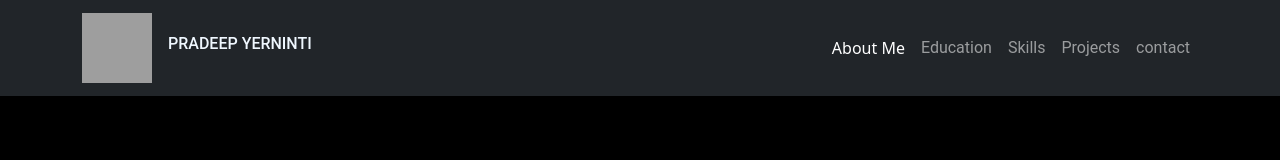
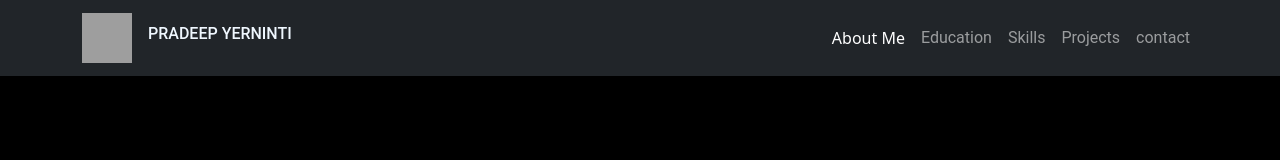
Before and after one commit to Pradeep-yerninti/pradeep_practice, a plain HTML site: page docs/index.html in a window 1280 px wide. Shown: the top 160 px of the page. Drawn offline with nearby package versions, Linux system fonts and the light colour scheme; grey boxes are pictures that could not be loaded.

Commit message:
refactor: adjust model dimensions and update navbar class for better layout

```diff
--- a/docs/index.css
+++ b/docs/index.css
@@ -1,7 +1,7 @@
 
 .model{
-    height:70px;
-    width:70px;
+    height:50px;
+    width:50px;
 }
 
 .banner-ground{
--- a/docs/index.html
+++ b/docs/index.html
@@ -11,7 +11,7 @@
 <link rel="stylesheet" href=" index.css" class="">
 </head>
 <body>
-    <nav class="navbar navbar-expand-lg navbar-dark bg-dark" class="nav-p">
+    <nav class="navbar navbar-expand-lg navbar-dark bg-dark fixed-top">
   <div class="container">
     <a class="navbar-brand" href="#">
         <img src="https://i.pinimg.com/736x/0d/0e/ac/0d0eacbe7b867704b22efdba24fe3cab.jpg" alt="Logo" class="model"/>
@@ -32,7 +32,7 @@
   </div>
 </nav>
 <div class="container-fluid " id="abouts">
-<div class="banner-ground row align-items-center p-5">
+<div class="banner-ground row align-items-end p-5">
     <div class="row col-6 ms-auto">
 <div class="text-center ms-5">
     <p class="para mb-3">Hi I'am !</p>
@@ -44,7 +44,7 @@ the field of software development or related areas. I am eager to contribute my
 innovation, and drive for excellence to a dynamic team and organization. With a keen interest in exploring
 emerging technologies and a commitment to continuous learning, I aim to make a positive impact on the world
 through cutting-edge technological solutions.</p>
-<a href=""><button class="resume">Get Resume</button></a>
+<a href="https://drive.google.com/file/d/1yIHqVj0Gv1x35l4CGPStgxkae78BzaMx/view?usp=sharing"><button class="resume">Get Resume</button></a>
 </div>
 </div>
 <div class="row col-6">
@@ -149,7 +149,7 @@ provide a compelling reason to be applied for other disease detection.</p>
 <div id="contact">
 <div class="banner-ground">
   <h1 class="heading text-center" style="text-decoration:underline;">FOLLOW ME</h1>
-  <div class="d-flex flex-row justify-content-center">
+  <div class="d-flex flex-row justify-content-center mt-5">
     <div class="m-3">
       <a href="https://www.instagram.com/?next=%2F&hl=en">
       <i class="fa-brands fa-square-instagram icon"></i></a>
```
